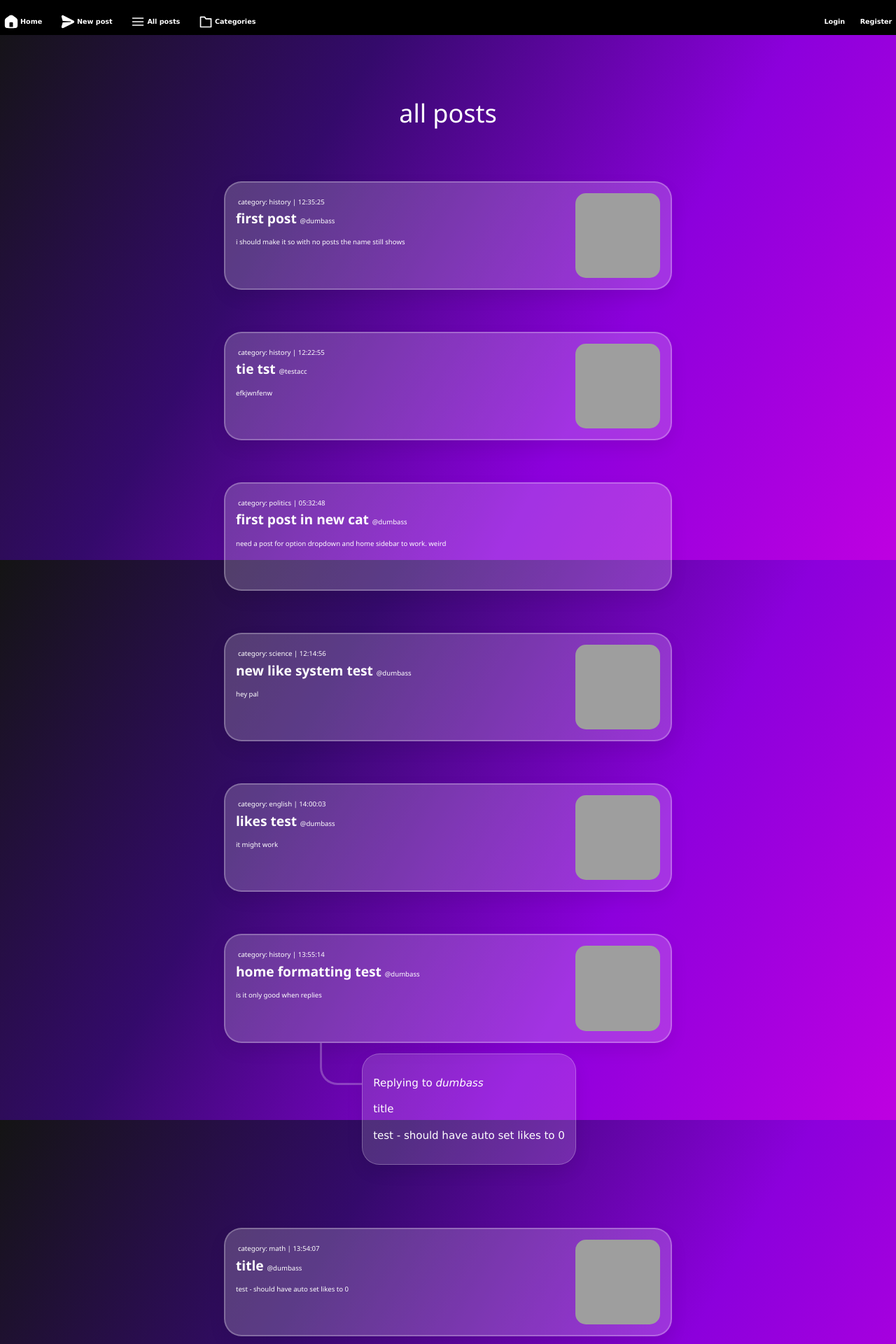
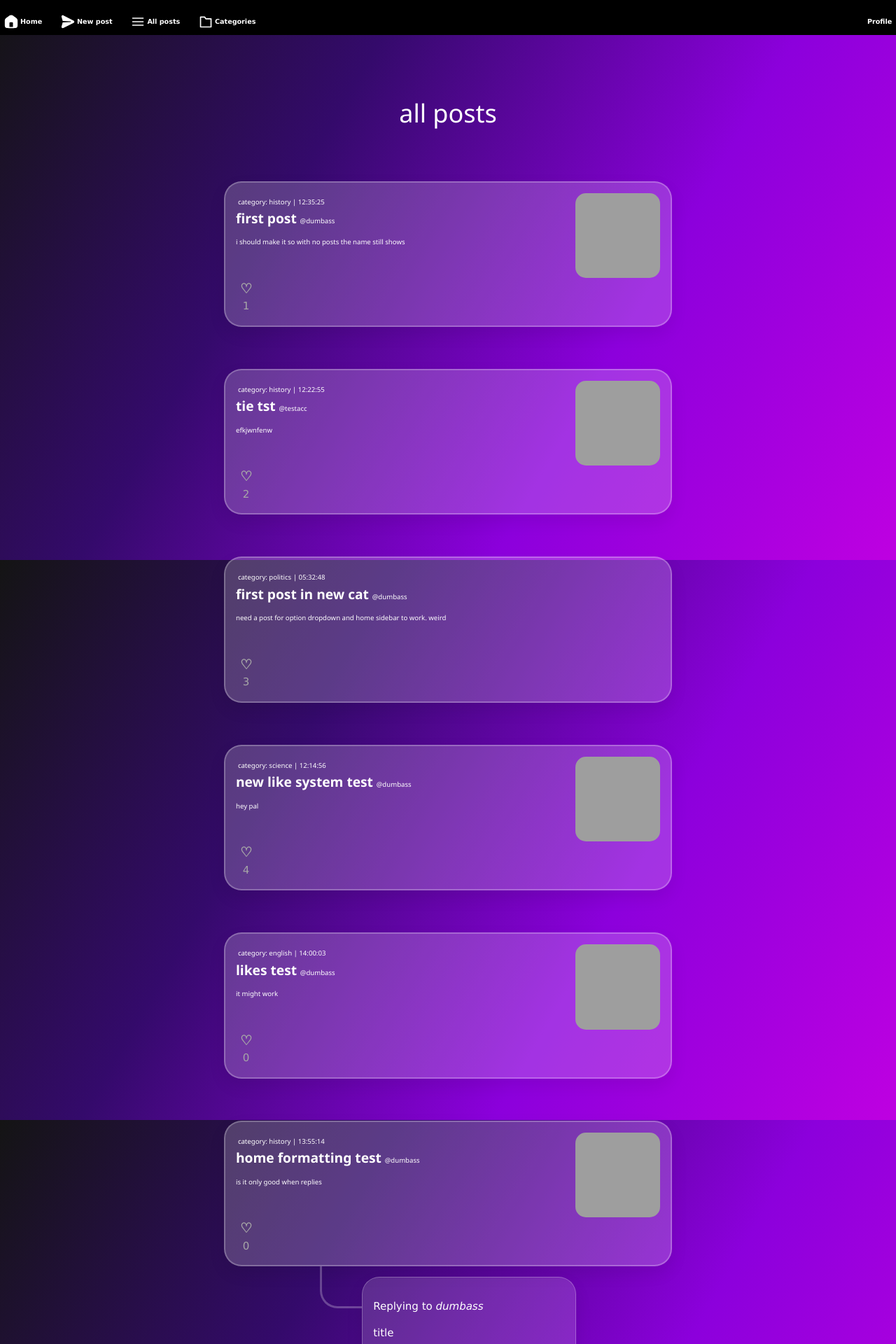
Before and after one commit to MooseZ690/message, a Flask app: page /allposts in a window 1280 px wide. Shown: the top 1920 px of the page at 70% size. Run offline with Flask 3, Linux system fonts and the light colour scheme; data comes from the database, SQL or seed files in the repository; both versions use the stored data as it was after the commit; some web fonts are replaced; grey boxes are pictures that could not be loaded.

Commit message:
fixed likes on allposts - need on category too. working on admin page etc

```diff
--- a/app.py
+++ b/app.py
@@ -65,6 +65,22 @@ def home():
     results = query_db(sql)
     comments = query_db(comments)
     return render_template("home.html", results=results, users=users, comments=comments, likes=likes, today=datetime.now().strftime("%Y-%m-%d")) #sends the results to home.html, rendering the html file with the info from the database
+
+@app.route("/allposts")
+def allposts():
+    sql = """
+    SELECT posts.title, posts.content, posts.name, posts.imageurl, cat.name, posts.id, posts.time, posts.reply
+    FROM posts
+    JOIN cat ON posts.categoryid = cat.id
+    ORDER BY posts.time DESC;
+    """
+    #sql statement to return all relevant info from posts table
+    likes = """
+        SELECT * FROM likes;
+        """
+    likes = query_db(likes)
+    results = query_db(sql)
+    return render_template("allposts.html", results=results, likes=likes, today=datetime.now().strftime("%Y-%m-%d"))
 
 @app.route("/like/<int:id>", methods=["POST"])
 def like(id):
@@ -231,23 +247,6 @@ def category(id):
     result = query_db(sql, (id,))
     return render_template("category.html", results=result)
 
-@app.route("/allposts")
-def allposts():
-    sql = """
-    SELECT posts.title, posts.content, posts.name, posts.imageurl, cat.name, posts.id, posts.time, posts.reply
-    FROM posts
-    JOIN cat ON posts.categoryid = cat.id
-    ORDER BY posts.time DESC;
-    """
-    #sql statement to return all relevant info from posts table
-    likes = """
-        SELECT * FROM likes;
-        """
-    likes = query_db(likes)
-    results = query_db(sql)
-    return render_template(
-        "allposts.html", results=results, likes=likes, today=datetime.now().strftime("%Y-%m-%d"))
-
 @app.route("/userposts/<username>")
 def userposts(username):
     sql = """
--- a/static/style.css
+++ b/static/style.css
@@ -30,8 +30,8 @@ a{
     align-items:center;
     gap:1em;
     padding:0;
-    background-color: black;
-    padding-top: 1em;
+    background-color:black;
+    padding-top:1em;
 }
 
 .left-navbar-group{
@@ -65,11 +65,11 @@ a{
 
 .top-button:hover{
     color:white;
-    box-shadow: 0 10px 10px -5px rgba(0, 150, 255, 1);
+    box-shadow:0 10px 10px -5px rgba(0, 150, 255, 1);
 }
 
 .cat-button:hover{
-    color: white;
+    color:white;
 }
 
 .post-button-right{
@@ -203,11 +203,10 @@ a{
     margin-top:5em;
     display:grid;
     place-items:center;
-    padding-bottom: 5em;
+    padding-bottom:5em;
 }
 
 .new-post-container{
-    margin-top: 12em;
     border-radius:20px;
     background:rgba(220, 220, 220, 0.15);
     padding:2em;
@@ -241,9 +240,9 @@ a{
 
 .top-box .post-button-right{
     margin-left:auto;
-    display: flex;
-    justify-content: center;
-    align-items: center;
+    display:flex;
+    justify-content:center;
+    align-items:center;
 }
 
 /* Categories */
@@ -258,7 +257,8 @@ a{
     border:none;
 }
 
-.dropdown-content{
+.dropdown-content,
+.dropdown-right-content{
     display:none;
     position:absolute;
     background:rgba(255, 255, 255, 0.15);
@@ -271,22 +271,30 @@ a{
     transition: height 0.14s ease;
 }
 
-.dropdown-content a{
+.dropdown-right-content{
+    min-width: 80px;
+    transform:translateX(-1em);
+}
+
+.dropdown-content a,
+.dropdown-right-content a{
     font-weight:500;
     display:block;
     padding:10px;
     transition:all 0.3s ease;
 }
 
-.dropdown-content a:hover{
+.dropdown-content a:hover,
+.dropdown-right-content a:hover{
     background:white;
     box-shadow:white;
-    color: black;
+    color:black;
 }
 
-.dropdown:hover .dropdown-content{
+.dropdown:hover .dropdown-content,
+.dropdown-right:hover .dropdown-right-content{
     display:block;
-    box-shadow: 0 0 20px 10px rgba(0, 150, 255, 0.5);
+    box-shadow:0 0 20px 10px rgba(0, 150, 255, 0.5);
 }
 
 .category-dropdown{
@@ -352,7 +360,7 @@ a{
     gap:0.5em;
     font-family:'Segoe UI', sans-serif;
     margin-bottom:2em;
-    gap: 1vh;
+    gap:1vh;
 }
 
 .home-sidebar a{
--- a/templates/allposts.html
+++ b/templates/allposts.html
@@ -12,10 +12,32 @@
             <h3>@{{item[2]}}</h3><br>
             <h2>{{item[1]}}</h2>
         </div>
+        {% if item[3] %}
+            <div class="post-img">
+                <img src="{{ item[3] }}" alt="{{ item[0] }}">
+            </div>
+        {% endif %}
+            {% set postlikes = 0 %}
+            {% set ns = namespace(postlikes=0) %}
+            {% for row in likes %}
+            {% if row[1] == item[5] %}
+            {% set ns.postlikes = ns.postlikes + 1 %}
+            {% endif %}
+            {% endfor %}
 
-        <div class="post-img">
-            <img src="{{item[3]}}" alt="{{item[0]}}">
-        </div>
+            {% if session['username'] %}
+                <form action="/like/{{ item[5] }}" method="POST">
+                    <button type="submit" class="like-button">
+                        <h1>♡</h1>{{ns.postlikes}}
+                    </button>
+                </form>
+            {% else %}
+                <form action="/login">
+                    <button type="submit" class="like-button">
+                        <h1>♡</h1>{{ns.postlikes}}
+                    </button>
+                    </form>
+            {% endif %}
     </a>
     {% if item[7] %}
     {% for post in results %}
--- a/templates/layout.html
+++ b/templates/layout.html
@@ -54,14 +54,18 @@
                 <a href="/category/4">History</a>
                 <a href="/category/5">Digitech</a>
                 <a href="/category/6">Politics</a>
-                <a href="/category/6">Religion</a>
+                <a href="/category/7">Religion</a>
             </div>
         </div>
     </div>
     <div class="nav-right">
-        {% if session.get('username') in admins %}
+        <div class="dropdown-right">
+            <button class="cat-button">
+
+                &nbsp;Profile
+            </button>
+            <div class="dropdown-right-content">
                 <a href="/admin" class="top-button">Admin panel</a>
-        {% endif %} {# if the user is an admin, show option for admin panel #}
                 {% if session.username %}
                     <a href="{{ url_for('userposts', username=session['username']) }}" class="top-button">My Posts</a>
                     <a href="/logout" class="top-button">Logout</a>
@@ -71,6 +75,8 @@
                     <a href="/register" class="top-button">Register</a>
                 {% endif %}
             </div>
+        </div>
+    </div>
 </nav>
 
     {% block body %}
```
Also changed, not shown: templates/home.html (+8 -10 lines), templates/newpost.html (+5 -4 lines), database.db. Lines whose indentation alone changed are shown as unchanged.
